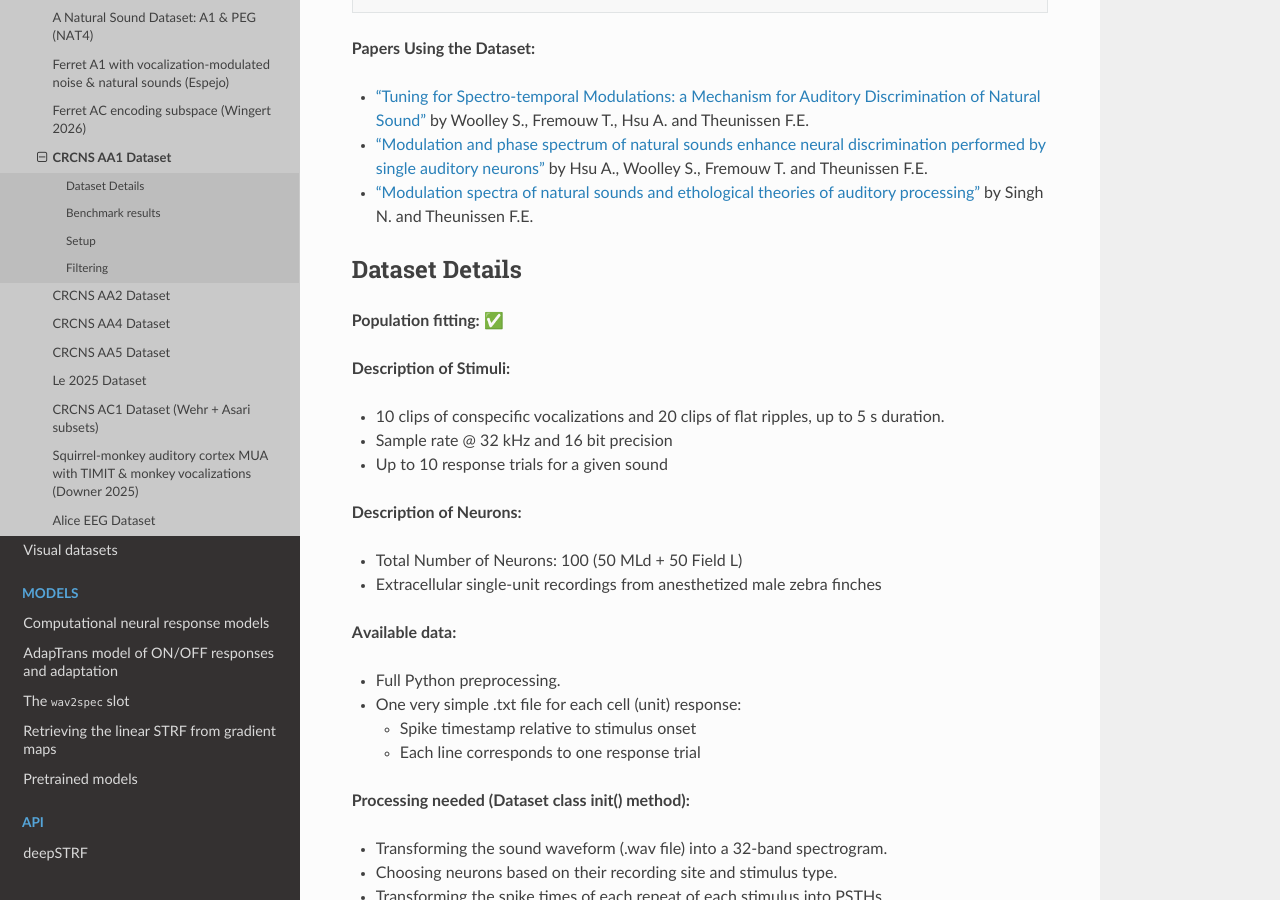
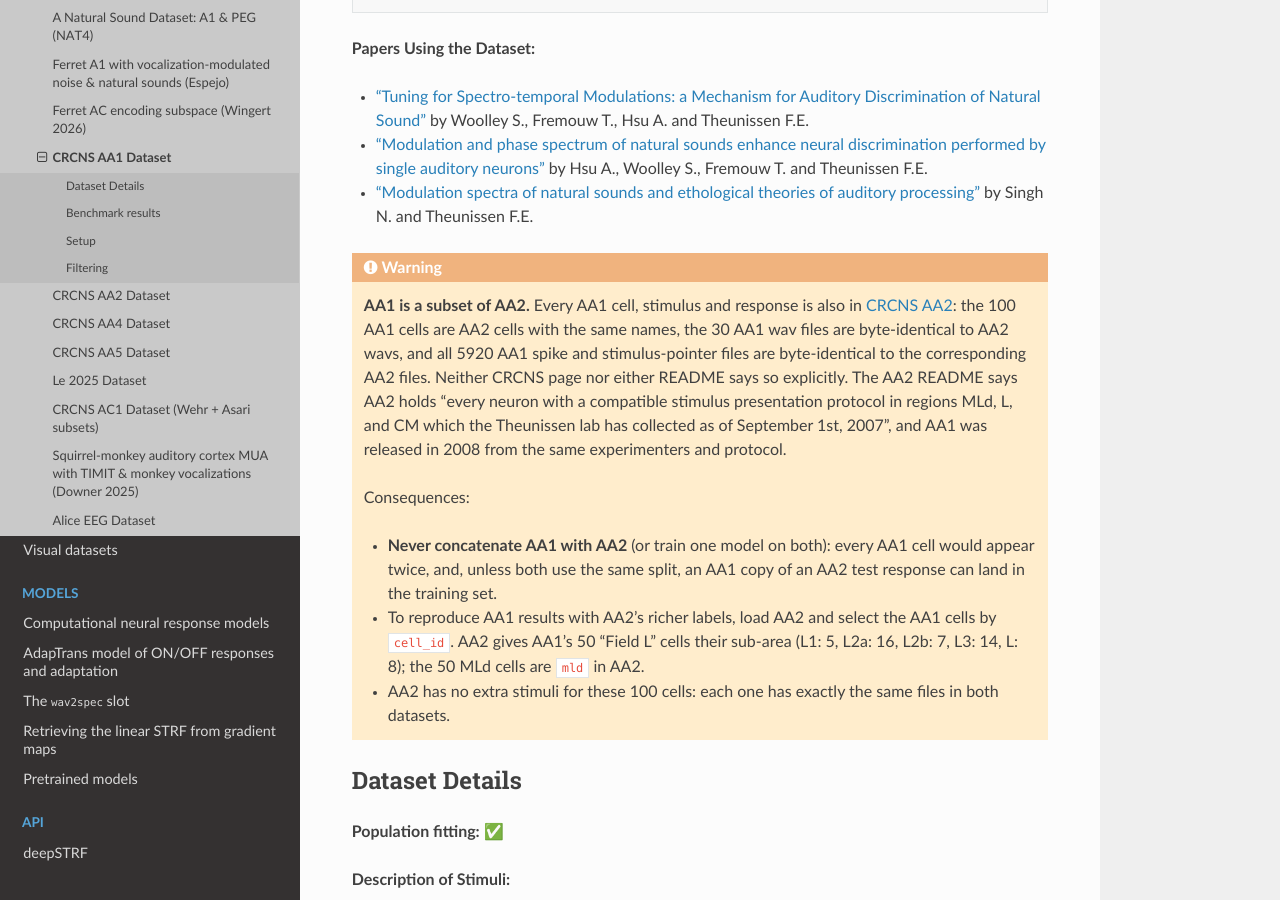
Before and after one commit to urancon/deepSTRF, a Sphinx documentation site: the page built from docs/_source/md/README_CRCNS_AA1.md, in a window 1280 px wide and 900 px high, scrolled down 302 px. Built offline with Sphinx 7.4.7 and the Read the Docs theme 3.1.0, drawn with Linux system fonts in a browser that asks for light colours; pages that are not in the unit, such as notebooks, are missing from menus.

Commit message:
docs(aa1, aa2): document that CRCNS-AA1 is a byte-identical subset of AA2
All 100 AA1 cells are AA2 cells with the same names, the 30 AA1 wavs are
byte-identical to AA2 wavs, and all 5920 AA1 spike/stim-pointer files are
byte-identical to the AA2 files. Neither CRCNS page nor README states it.
Warn against concatenating the two (duplicated cells, test leakage across
splits) in the AA1/AA2 READMEs, the audio-datasets index and both class
docstrings, and give the AA2 sub-area labels of the AA1 Field L cells.

Co-Authored-By: Claude Opus 5.5 <noreply@anthropic.com>

````diff
--- a/docs/_source/md/README_CRCNS_AA1.md
+++ b/docs/_source/md/README_CRCNS_AA1.md
@@ -13,6 +13,29 @@ http://dx.doi.org/10.6080/K0F769GP
 - ["Modulation and phase spectrum of natural sounds enhance neural discrimination performed by single auditory neurons"](https://doi.org/10.1523/JNEUROSCI.2449-04.2004) by Hsu A., Woolley S., Fremouw T. and Theunissen F.E.
 - ["Modulation spectra of natural sounds and ethological theories of auditory processing"](https://doi.org/10.1121/1.1624067) by Singh N. and Theunissen F.E.
 
+
+```{warning}
+**AA1 is a subset of AA2.** Every AA1 cell, stimulus and response is also in
+[CRCNS AA2](README_CRCNS_AA2.md): the 100 AA1 cells are AA2 cells with the same
+names, the 30 AA1 wav files are byte-identical to AA2 wavs, and all 5920 AA1
+spike and stimulus-pointer files are byte-identical to the corresponding AA2
+files. Neither CRCNS page nor either README says so explicitly. The AA2 README
+says AA2 holds "every neuron with a compatible stimulus presentation protocol in
+regions MLd, L, and CM which the Theunissen lab has collected as of September
+1st, 2007", and AA1 was released in 2008 from the same experimenters and
+protocol.
+
+Consequences:
+
+- **Never concatenate AA1 with AA2** (or train one model on both): every AA1
+  cell would appear twice, and, unless both use the same split, an AA1 copy of
+  an AA2 test response can land in the training set.
+- To reproduce AA1 results with AA2's richer labels, load AA2 and select the
+  AA1 cells by `cell_id`. AA2 gives AA1's 50 "Field L" cells their sub-area
+  (L1: 5, L2a: 16, L2b: 7, L3: 14, L: 8); the 50 MLd cells are `mld` in AA2.
+- AA2 has no extra stimuli for these 100 cells: each one has exactly the
+  same files in both datasets.
+```
 
 ## Dataset Details
 
````
Also changed, not shown: docs/_source/md/README_CRCNS_AA2.md (+7 -0 lines), docs/_source/md/README_audio_datasets.md (+1 -1 lines), 2 other files.
